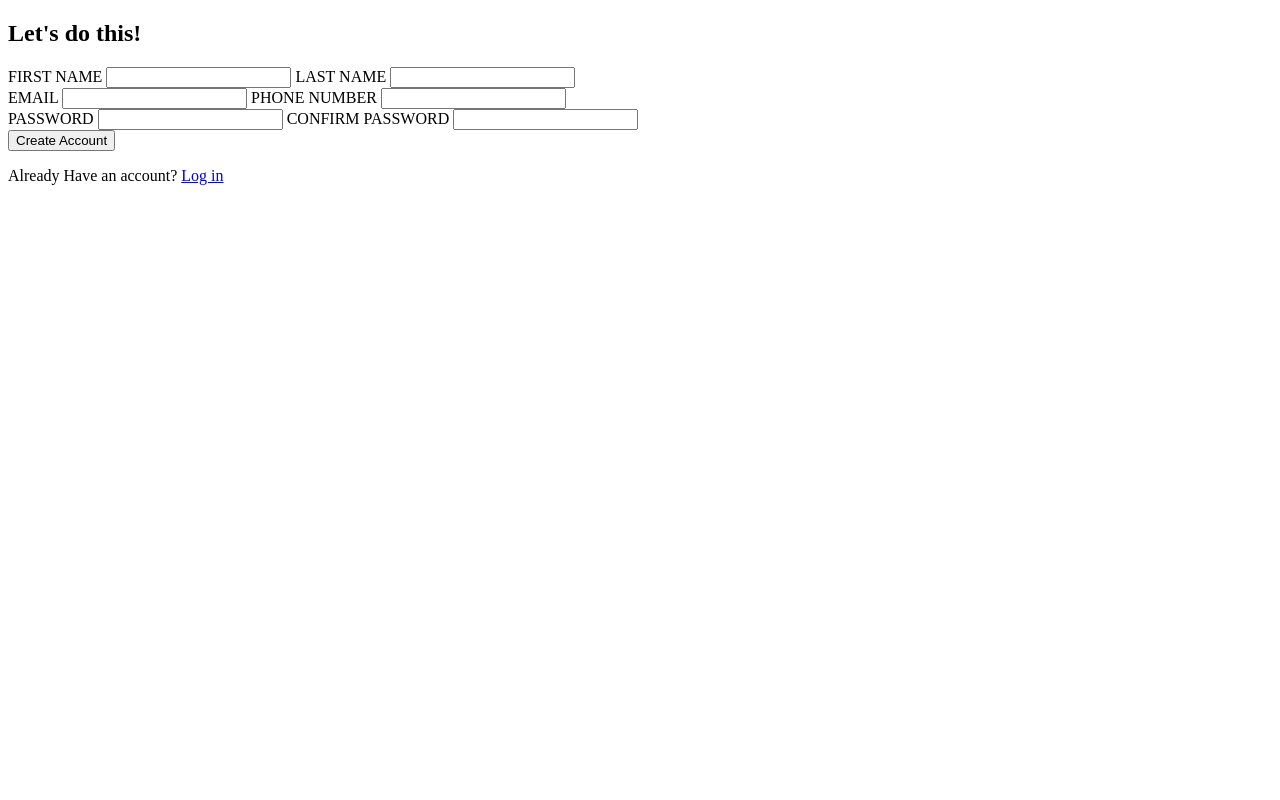
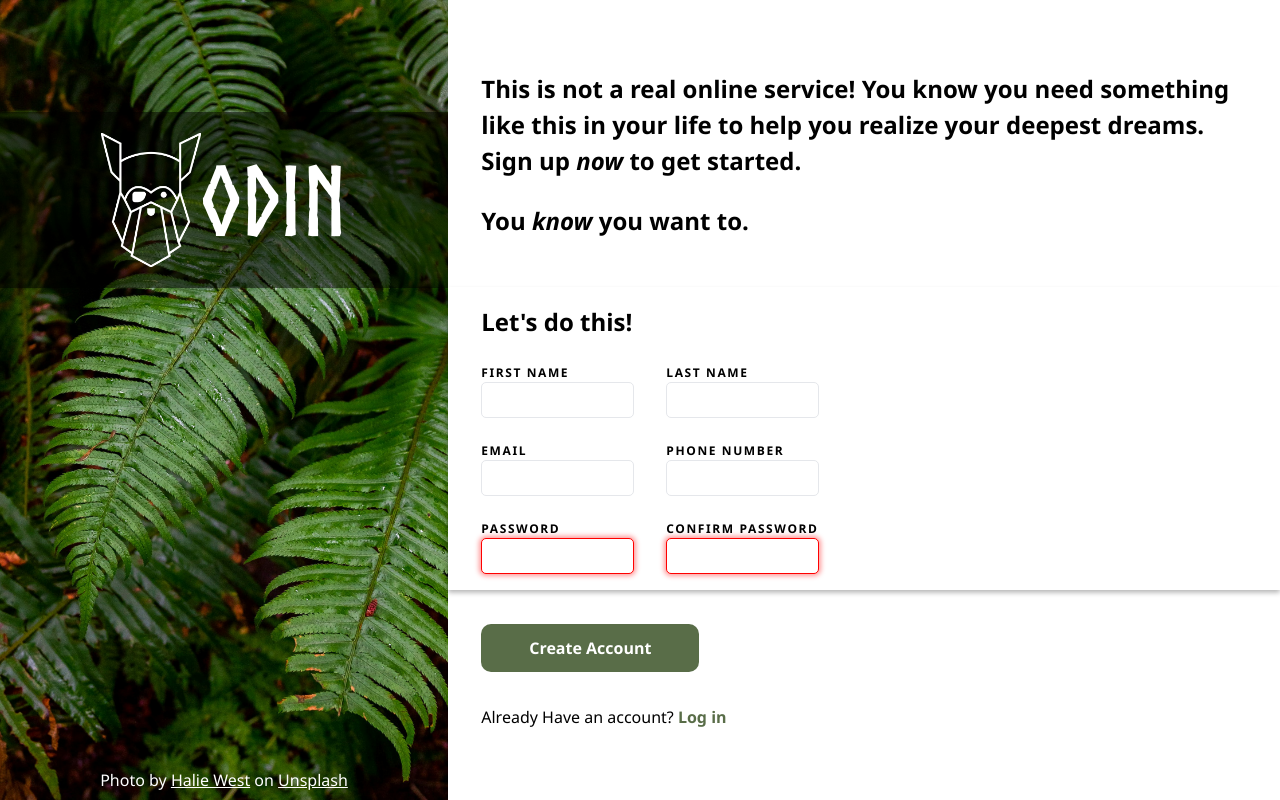
Before and after one commit to RbsDeveloper/SignUpForm-OdinProject, a plain HTML site: page index.html in a window 1280 px wide. Drawn offline with Linux system fonts and the light colour scheme.

Commit message:
Completed HTML and CSS for the form, matching the provided model.
- Finalized the HTML and CSS for the project.
- The page now visually matches the model provided.
- Ready to proceed with basic JavaScript form validation in the next step.

```diff
--- a/index.html
+++ b/index.html
@@ -9,40 +9,52 @@
 <body>
 
     <div class="left-side">
-        <div class="logo-container"></div>
-        <div class="footer"></div>
+        <div class="logo-container"><img src="./Assets/odin-lined.png" alt="odin logo">ODIN</div>
+        <div class="credits">
+            <p>Photo by <a href="https://unsplash.com/it/@haliewestphoto">Halie West</a> on <a href="https://unsplash.com/it">Unsplash</a></p>
+        </div>
     </div>
     <div class="right-side">
 
-        <form action="" method="get" class="action-form">
+        <p class="starter-msg">This is not a real online service! You know you need something like this in your life to help you realize your deepest dreams. <br> Sign up <em>now</em> to get started.</p>
 
+        <p class="starter-msg">You <em>know</em> you want to.</p>
+
+        <form action="#" method="get" class="action-form">
+
+            <div class="input-zone">
                 <h2 class="form-title">Let's do this!</h2>
 
-            <div class="form-row">
+                <fieldset>
+
+                    <div class="form-column">
                         <label for="fName">FIRST NAME</label>
-                <input type="text" id="fName" name="fName">
-                <label for="lName">LAST NAME</label>
-                <input type="text" id="lName" name="lName">
+                        <input type="text" id="fName" name="fName" required>
+                        <label for="email">EMAIL</label>
+                        <input type="email" id="email" name="email" required>
+                        <label for="password">PASSWORD</label>
+                        <input type="password" id="password" name="password" required>
                     </div>
 
-            <div class="form-row">
-                <label for="email">EMAIL</label>
-                <input type="email" id="email" name="email">
+                    <div class="form-column">
+                        <label for="lName">LAST NAME</label>
+                        <input type="text" id="lName" name="lName" required>
                         <label for="pNumber">PHONE NUMBER</label>
-                <input type="number" id="pNumber" name="pNumber">
-            </div>
-            <div class="form-row">
-                <label for="password">PASSWORD</label>
-                <input type="password" id="password" name="password">
+                        <input type="tel" id="pNumber" name="pNumber" required maxlength="14" minlength="10">
                         <label for="confirmP">CONFIRM PASSWORD</label>
-                <input type="password" id="confirmP" name="confirmP">
+                        <input type="password" id="confirmP" name="confirmP" required>
                     </div>
 
-            <button id="create-acc-btn" class="create-btn" type="submit">Create Account</button>
+                </fieldset>
+
+
+            </div>
+
+            <button id="create-acc-btn" class="create-btn" type="button">Create Account</button>
 
         </form>
 
-        <p>Already Have an account? <a href="#">Log in</a></p>
+        <p class="log-msg">Already Have an account? <a href="#">Log in</a></p>
 
     </div>
 
--- a/style.css
+++ b/style.css
@@ -0,0 +1,211 @@
+@font-face {
+    font-family: 'MyFont';
+    src: url(./Assets/Norse-Bold.otf) format('opentype');
+    font-weight: normal;
+    font-style: normal;
+}
+
+* {
+    /* 1. Use a more-intuitive box-sizing model */
+*, *::before, *::after {
+    box-sizing: border-box;
+  }
+
+  /* 2. Remove default margin */
+  * {
+    margin: 0;
+  }
+
+  body {
+    /* 3. Add accessible line-height */
+    line-height: 1.5;
+    /* 4. Improve text rendering */
+    -webkit-font-smoothing: antialiased;
+  }
+
+  /* 5. Improve media defaults */
+  img, picture, video, canvas, svg {
+    display: block;
+    max-width: 100%;
+  }
+
+  /* 6. Inherit fonts for form controls */
+  input, button, textarea, select {
+    font: inherit;
+  }
+
+  /* 7. Avoid text overflows */
+  p, h1, h2, h3, h4, h5, h6 {
+    overflow-wrap: break-word;
+  }
+
+  /* 8. Improve line wrapping */
+  p {
+    text-wrap: pretty;
+  }
+  h1, h2, h3, h4, h5, h6 {
+    text-wrap: balance;
+  }
+
+  /*
+    9. Create a root stacking context
+  */
+  #root, #__next {
+    isolation: isolate;
+  }
+}
+
+body{
+    height: 100vh;
+    width: 100%;
+    display: flex;
+    font-family: 'Segoe UI', Tahoma, Geneva, Verdana, sans-serif;
+}
+
+.left-side{
+    background-image: url(./Assets/unsplash.jpg);
+    background-repeat: no-repeat;
+    background-size: cover;
+    background-position: center;
+    width: 35%;
+    display: flex;
+    flex-direction: column;
+    justify-content: space-between;
+}
+
+.right-side{
+    width: 65%;
+    display: flex;
+    flex-direction: column;
+    justify-content: center;
+}
+
+.logo-container {
+    color: #fff;
+    font-family: 'MyFont', sans-serif;
+    font-size: 6rem;
+    display: flex;
+    justify-content: center;
+    align-items: center;
+    background-color: rgba(0, 0, 0, 0.5);
+    margin-top: 25%;
+    padding: 1rem;
+}
+
+.logo-container img {
+    width: 100px;
+}
+
+.credits {
+    color: #fff;
+    text-align: center;
+    padding: .5em;
+}
+
+.credits a {
+    color: #fff;
+}
+
+.starter-msg {
+    text-align: left;
+    max-width: 100%;
+    width: 60ch;
+    font-size: 1.5rem;
+    font-weight: 600;
+    padding-left: 4%;
+}
+
+.starter-msg + p {
+    margin-top: 1em;
+    margin-bottom: 2em;
+}
+
+.input-zone {
+    box-shadow: 0px 2.5px 5px rgba(0, 0, 0, 0.3);
+    padding: 2% 4%;
+}
+
+fieldset {
+    padding: 0;
+    margin: 0;
+    border: none;
+    display: flex;
+    justify-content: flex-start;
+    gap: 2em;
+}
+
+.form-column {
+    width: 20%;
+    max-width: 300px;
+    display: flex;
+    flex-direction: column;
+}
+
+.form-column label {
+    margin-top: 2em;
+    font-size: .75rem;
+    letter-spacing: .1rem;
+    font-weight: 700;
+}
+
+.form-column input {
+    width: 100%;
+    max-width: 300px;
+    border-radius: 5px;
+    padding: 5px;
+    border: 1px solid #E5E7EB;
+    transition: box-shadow 300ms ease;
+}
+
+label {
+    display: flex;
+    justify-content: space-between;
+    align-items: center;
+}
+
+input:focus {
+    outline: none;
+    border-color: rgb(48, 153, 91);
+    box-shadow: 0px 0px 2px 2px rgba(72, 189, 126, 0.7);
+}
+
+input[type="password"]:invalid {
+    border-color: rgba(255, 0, 0, 1);
+    box-shadow: 0 0 5px 2px rgba(255, 0, 0, 0.4);
+}
+
+.create-btn {
+    margin: 4%;
+    background-color: #596D48;
+    font-weight: bold;
+    color: #fff;
+    font-size: 1rem;
+    padding: .75em 3em;
+    border-radius: 10px;
+    border: none;
+    transition: transform 300ms cubic-bezier(0.4, 0, 0.2, 1);
+}
+
+.create-btn:hover {
+    background-color: #2E7D4F;
+}
+
+.create-btn:active {
+    scale: 0.95;
+}
+
+.log-msg {
+    margin-left: 4%;
+    font-weight: 500;
+}
+
+.log-msg a {
+    text-decoration: none;
+    color: #596D48;
+    font-weight: bolder;
+}
+
+.error {
+    color: red;
+    font-size: 8px;
+}
```
Also changed, not shown: Assets/Norse-Bold.otf (added), Assets/odin-lined.png (added), Assets/unsplash.jpg (added). Lines whose indentation alone changed are shown as unchanged.
